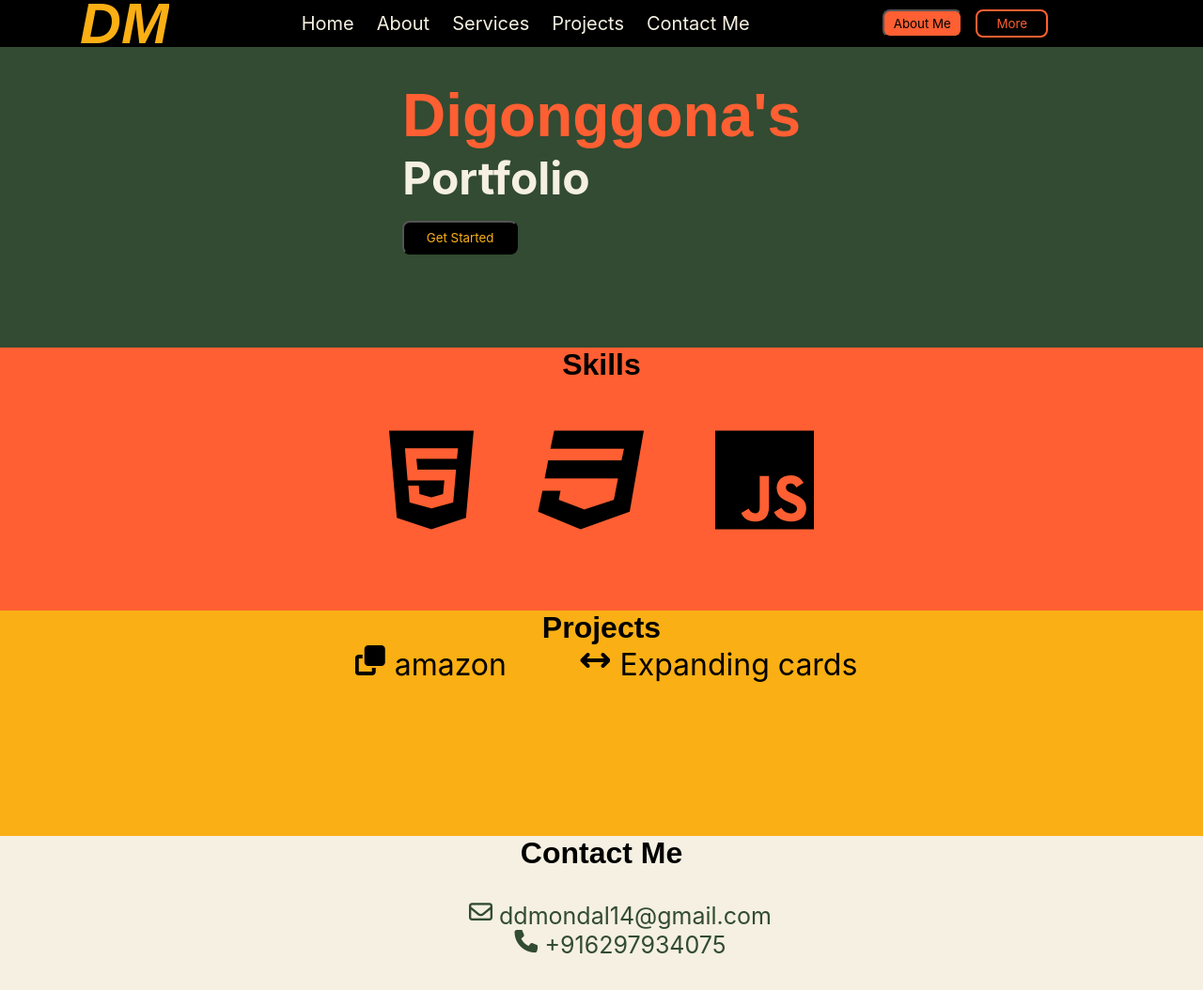
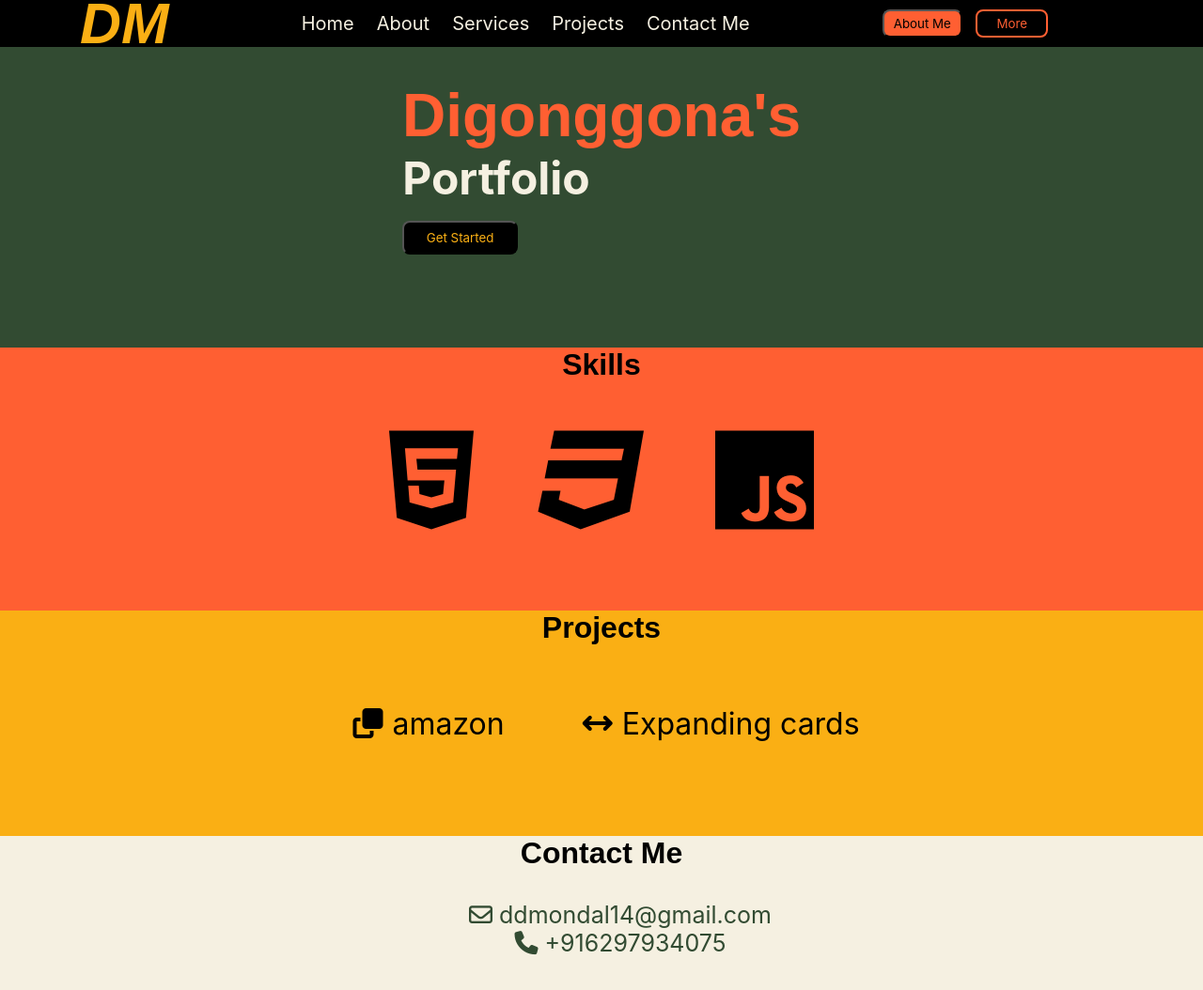
Before and after one commit to DopeCoder24/MyPortfolio, a plain HTML site: page index.html in a window 1280 px wide. Shown: the whole page at 94% size. Drawn offline with Linux system fonts and the light colour scheme.

Commit message:
change code

```diff
--- a/Portfolio.css
+++ b/Portfolio.css
@@ -1,7 +1,7 @@
 * {
   border: border-box;
   margin: 0;
-  overflow: hidden;
+  /* overflow: hidden; */
   text-align: center;
   font-family: "Inter", sans-serif;
 }
@@ -14,9 +14,10 @@
   justify-content: space-between;
   background-color: black;
 }
+
 .nav-left {
   margin-left: 5rem;
-  /* font-family: "DM Sans", sans-serif; */
+  font-family: "DM Sans", sans-serif;
   color: #faaf14;
   font-size: 1.9rem;
   font-style: italic;
@@ -52,6 +53,7 @@
   background-color: #324b32;
   height: 320px;
   font-family: "DM Sans", sans-serif;
+  overflow: hidden;
 }
 #heading1 {
   color: #ff5f32;
@@ -83,7 +85,6 @@ h1 {
   font-size: 120px;
   margin-top: 12px;
   padding: 32px;
-  transition: 0.3 ease-in;
 }
 .icon:hover {
   transform: scale(1.4);
@@ -92,16 +93,16 @@ h1 {
   background-color: #faaf14;
   height: 240px;
 }
+.project-list {
+  font-size: 2rem;
+  margin-top: 64px;
+}
 .projects a {
   text-decoration: none;
   color: black;
   padding: 32px;
+}
 
-  font-size: 2rem;
-}
-.projects a:hover {
-  transform: scale(2);
-}
 .contact {
   background-color: #f5f0e1;
   height: 200px;
@@ -116,4 +117,5 @@ h1 {
   justify-content: flex-start;
   font-size: 25px;
   margin-top: 32px;
+  list-style: none;
 }
--- a/index.html
+++ b/index.html
@@ -49,6 +49,7 @@
       <!-- Projects -->
       <div class="projects">
         <h1>Projects</h1>
+        <div class="project-list">
           <a href="/Amazon clone/Amazon(clone).html">
             <i class="fa-solid fa-clone" style="margin: 0 10px"></i>amazon</a
           >
@@ -56,6 +57,7 @@
             ><i class="fa-solid fa-arrows-left-right" style="margin: 0 10px"></i
             >Expanding cards</a
           >
+        </div>
       </div>
     </main>
     <footer>
```
Lines whose indentation alone changed are shown as unchanged.
